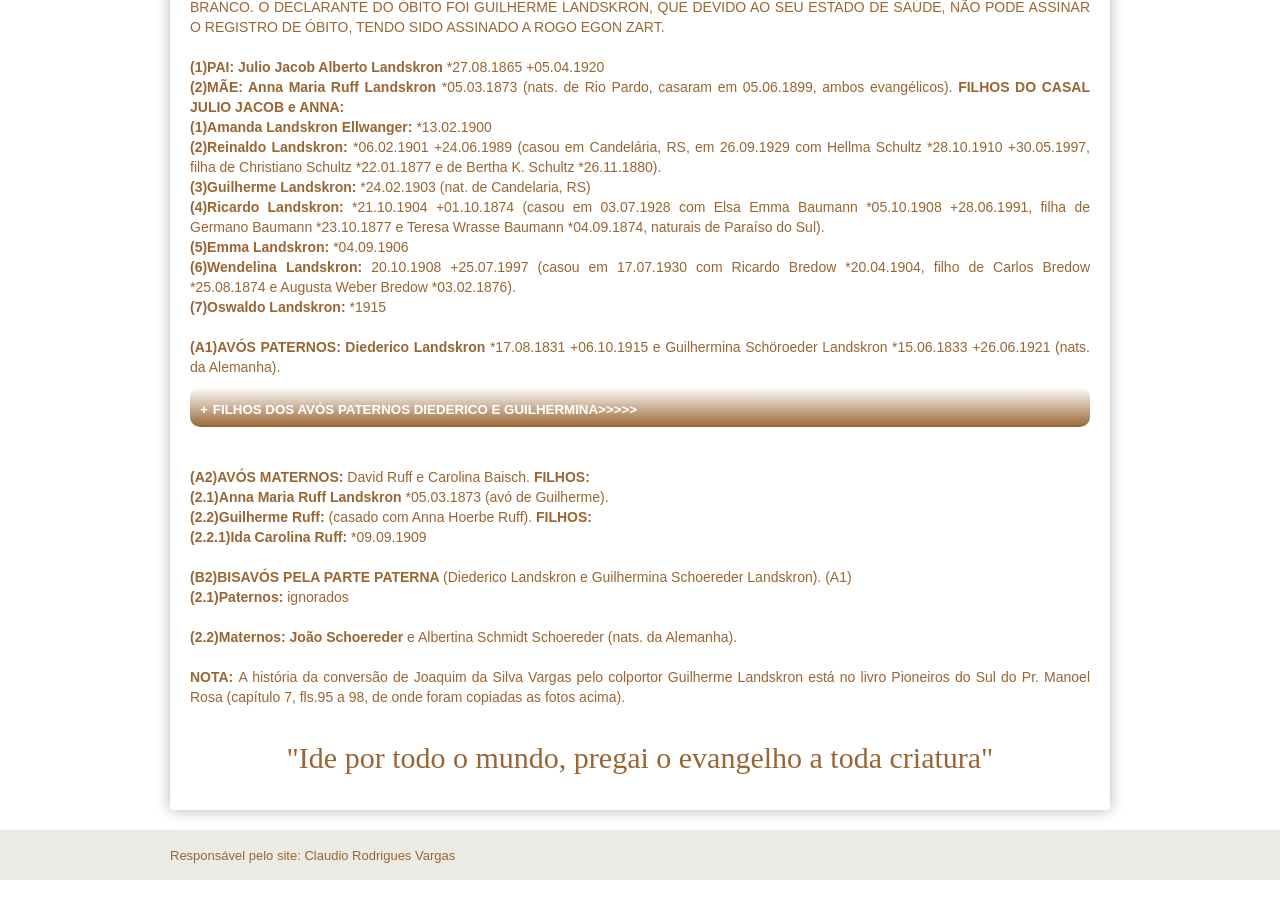
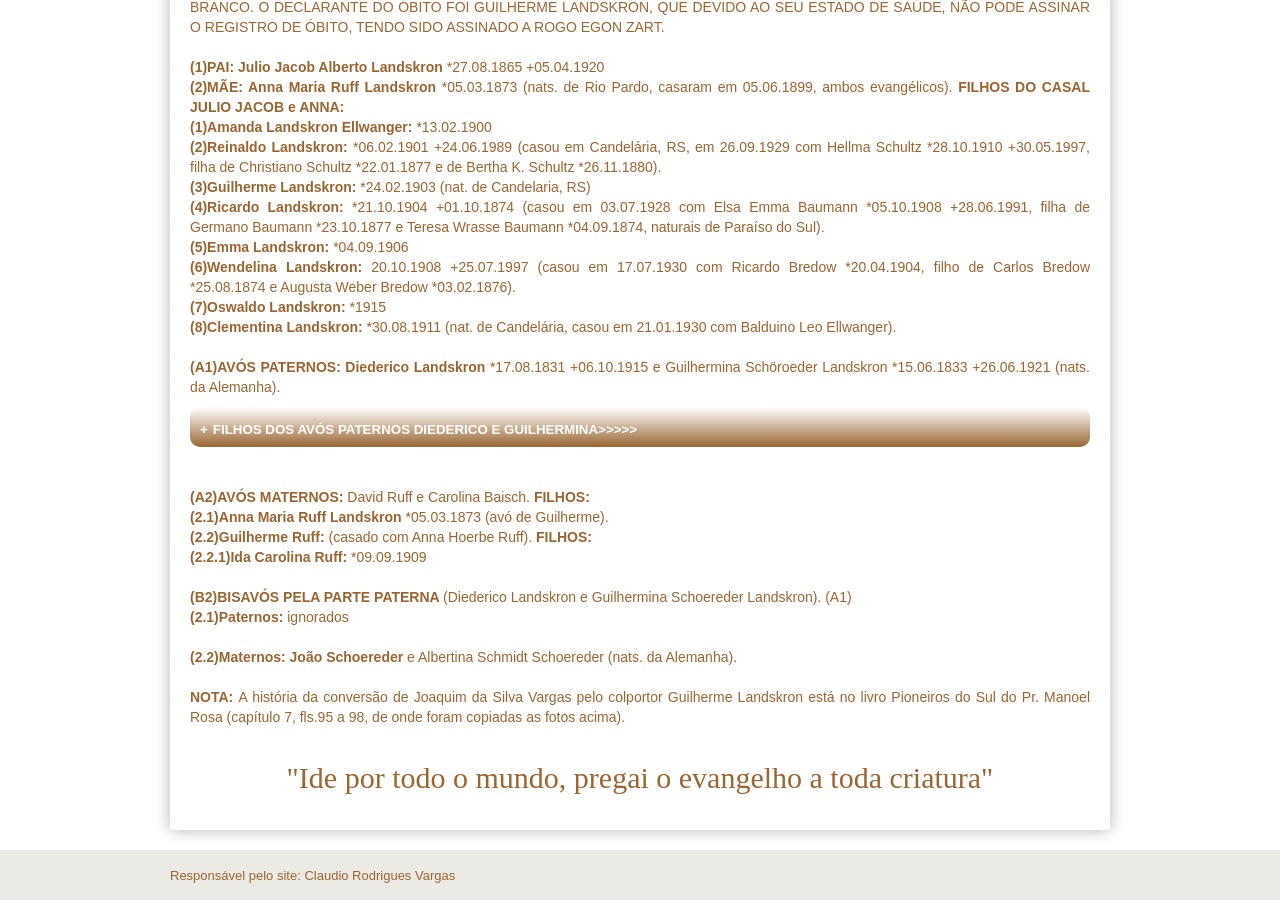
Before and after one commit to claudiovargas1955/claudiovargas1955.github.io, a Jekyll site: the page built from _pages/arvore-genealogica-de-guilherme landskron.html, in a window 1280 px wide and 900 px high, scrolled down 1255 px. Built offline with Jekyll 4.4.1, drawn with Linux system fonts in a browser that asks for light colours; some web fonts are replaced.

Commit message:
Update arvore-genealogica-de-guilherme landskron.html

```diff
--- a/_pages/arvore-genealogica-de-guilherme landskron.html
+++ b/_pages/arvore-genealogica-de-guilherme landskron.html
@@ -113,7 +113,8 @@ Germano Baumann *23.10.1877 e Teresa Wrasse Baumann *04.09.1874, naturais de Par
 <b>(5)Emma Landskron: </b>*04.09.1906<br>
 <b>(6)Wendelina Landskron: </b>20.10.1908 +25.07.1997 (casou em 17.07.1930 com Ricardo Bredow *20.04.1904, filho de Carlos Bredow
 *25.08.1874 e Augusta Weber Bredow *03.02.1876).<br>
-<b>(7)Oswaldo Landskron: </b>*1915 <br><br>
+<b>(7)Oswaldo Landskron: </b>*1915 <br>
+<b>(8)Clementina Landskron: </b>*30.08.1911 (nat. de Candelária, casou em 21.01.1930 com Balduino Leo Ellwanger).<br><br>
 
 <b>(A1)AVÓS PATERNOS: Diederico Landskron </b>*17.08.1831 +06.10.1915 e Guilhermina Schöroeder Landskron *15.06.1833 +26.06.1921
 (nats. da Alemanha).
```
